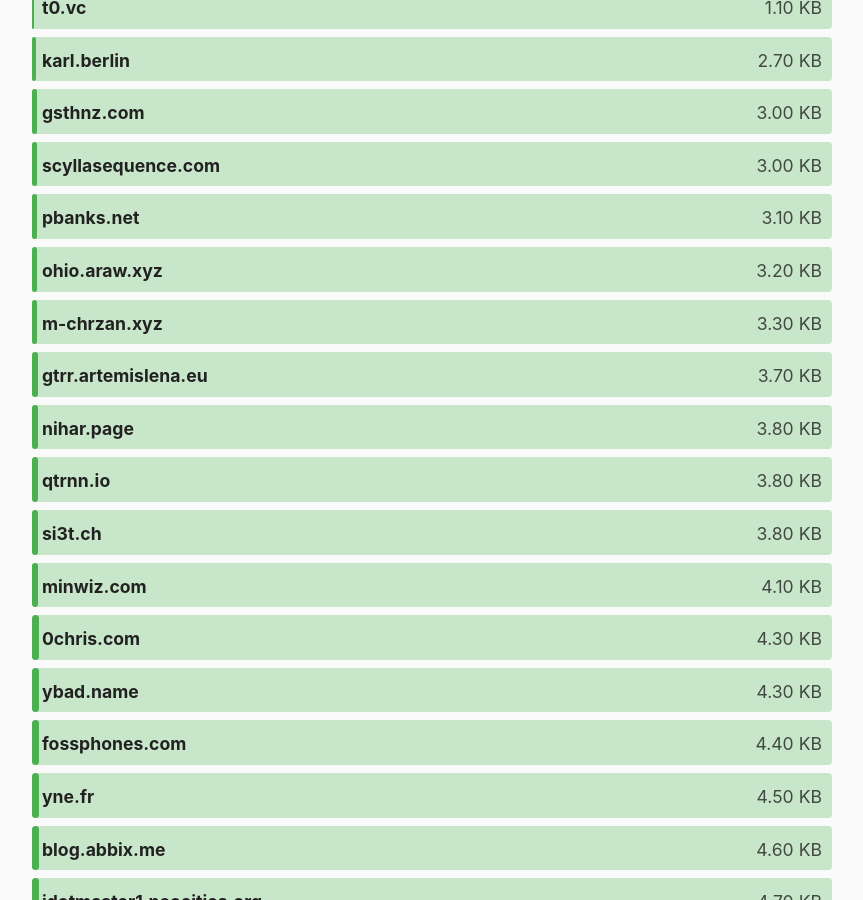
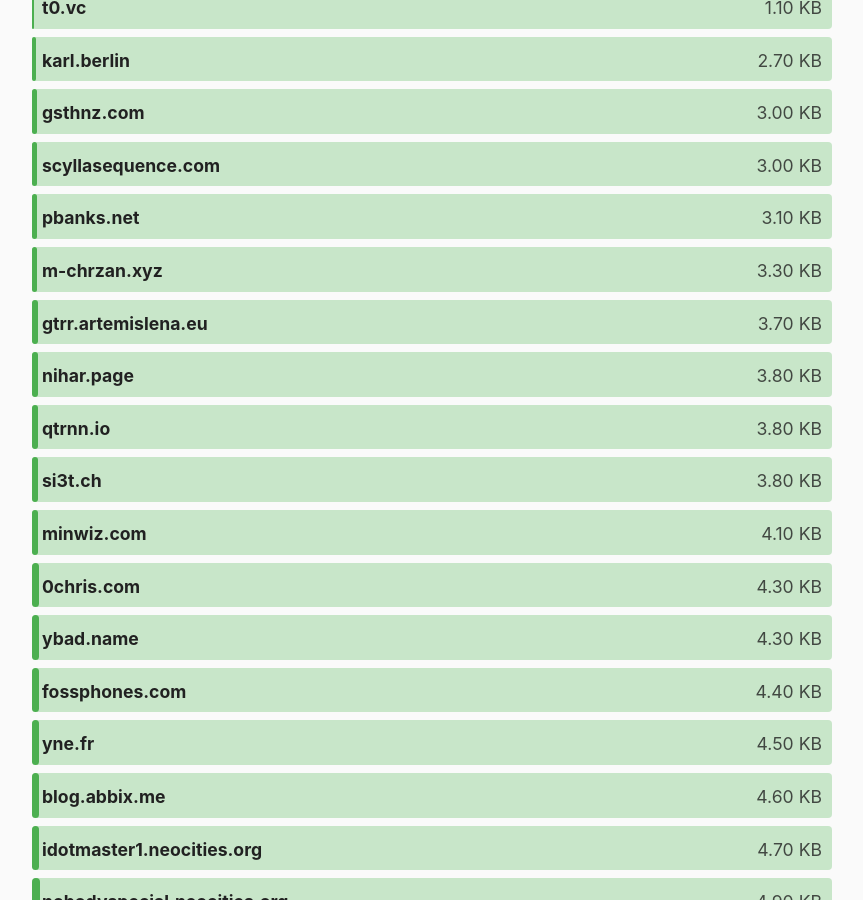
Before and after one commit to kevquirk/512kb.club, a Jekyll site: the page built from index.md, in a window 1280 px wide and 900 px high, scrolled down 955 px. Shown: the whole window, without its empty margins (208-1071 px from the left). Built offline with Jekyll 4.4.1, drawn with Linux system fonts in a browser that asks for light colours.

Commit message:
Removed:   - ohio.araw.xyz (minimal)

```diff
--- a/_data/sites.yml
+++ b/_data/sites.yml
@@ -943,11 +943,6 @@
   size: 21.4
   last_checked: 2021-08-17
 
-- domain: ohio.araw.xyz
-  url: https://ohio.araw.xyz/
-  size: 3.2
-  last_checked: 2021-08-18
-
 - domain: oldirtyhacker.com
   url: https://oldirtyhacker.com/
   size: 119
```
